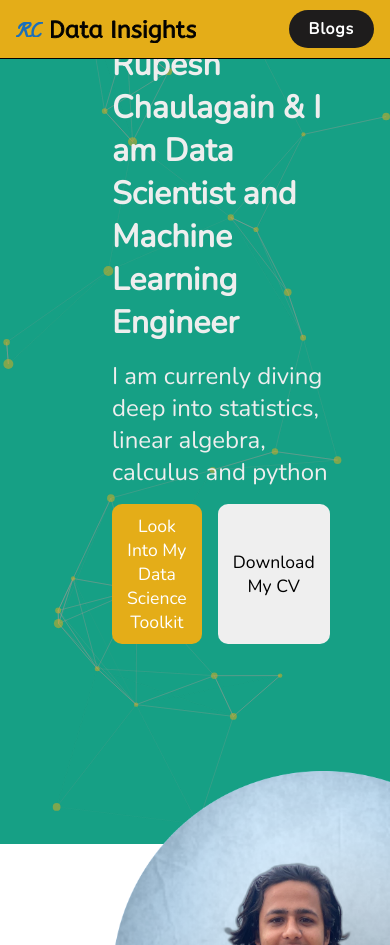
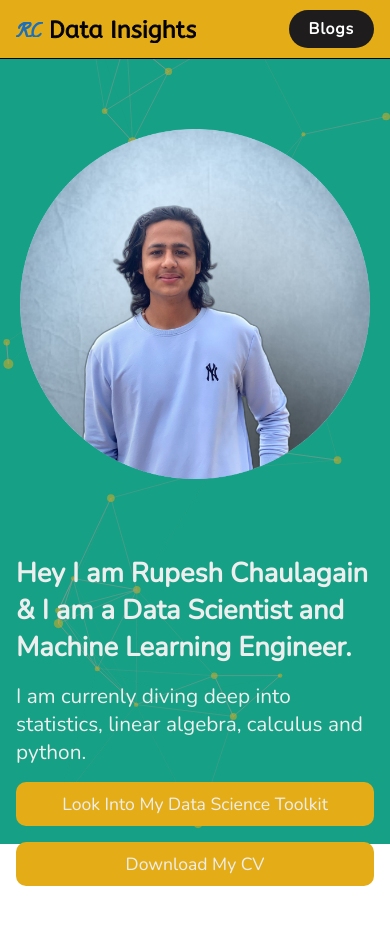
Before and after one commit to rupeshbug/personal_website, a Next.js app: page /about in a window 390 px wide. Before the commit the page ends 844 px from the top, so only its background shows below. Built offline with nearby package versions, Linux system fonts and the light colour scheme.

Commit message:
About page made responsive

```diff
--- a/package.json
+++ b/package.json
@@ -9,7 +9,6 @@
     "lint": "next lint"
   },
   "dependencies": {
-    "animate.css": "^4.1.1",
     "framer-motion": "^8.0.2",
     "next": "12.3.1",
     "react": "18.2.0",
--- a/pages/about.js
+++ b/pages/about.js
@@ -1,7 +1,6 @@
 /* eslint-disable @next/next/no-img-element */
 
 import styles from "../styles/About.module.css";
-import "animate.css";
 import { useCallback } from "react";
 import Particles from "react-tsparticles";
 import { loadFull } from "tsparticles";
@@ -11,15 +10,10 @@ import { motion } from "framer-motion";
 
 const About = () => {
   const particlesInit = useCallback(async (engine) => {
-    console.log(engine);
     // you can initiate the tsParticles instance (engine) here, adding custom shapes or presets
     // this loads the tsparticles package bundle, it's the easiest method for getting everything ready
     // starting from v2 you can add only the features you need reducing the bundle size
     await loadFull(engine);
-  }, []);
-
-  const particlesLoaded = useCallback(async (container) => {
-    await console.log(container);
   }, []);
 
   return (
@@ -99,71 +93,36 @@ const About = () => {
           detectRetina: true,
         }}
         init={particlesInit}
-        loaded={particlesLoaded}
       ></Particles>
       <motion.div
+        className={styles.container}
         initial={{ x: "100%", rotateY: 90 }}
         animate={{ x: 0, rotateY: 0 }}
         transition={{ duration: 1, ease: "easeOut" }}
-        style={{
-          position: "fixed",
-          zIndex: 10,
-          top: "0",
-          height: "100vh",
-          display: "flex",
-          alignItems: "center",
-          justifyContent: "space-between",
-          padding: "0 7rem",
-          flexWrap: "wrap",
-          color: "#EEEEEE",
-        }}
       >
-        <div style={{ flexBasis: "45%" }}>
-          <h2 style={{ fontSize: "2rem", fontWeight: "bold" }}>
-            Hey I am Rupesh Chaulagain & I am Data Scientist and Machine
-            Learning Engineer
+        <div className={styles.content}>
+          <h2 className={styles.intro}>
+            Hey I am Rupesh Chaulagain & I am a Data Scientist and Machine
+            Learning Engineer.
           </h2>
-          <p style={{ fontSize: "1.5rem", marginTop: "1rem" }}>
+          <p className={styles.introPara}>
             I am currenly diving deep into statistics, linear algebra, calculus
-            and python
+            and python.
           </p>
-          <div style={{ display: "flex" }}>
+          <div className={styles.buttons}>
             <Link href="/statistics">
-              <button
-                style={{
-                  marginTop: "1rem",
-                  padding: "10px 15px",
-                  border: "none",
-                  borderRadius: "10px",
-                  cursor: "pointer",
-                  backgroundColor: "rgb(228, 173, 24)",
-                  color: "white",
-                  fontSize: "1.1rem",
-                }}
-              >
+              <button className={styles.toolkitBtn}>
                 Look Into My Data Science Toolkit
               </button>
             </Link>
-            <button
-              style={{
-                marginTop: "1rem",
-                padding: "10px 15px",
-                border: "none",
-                borderRadius: "10px",
-                cursor: "pointer",
-                fontSize: "1.1rem",
-                marginLeft: "1rem",
-              }}
-            >
-              Download My CV
-            </button>
+            <button className={styles.cvBtn}>Download My CV</button>
           </div>
         </div>
-        <div style={{ height: "100%", flexBasis: "45%" }}>
+        <div className={styles.profile}>
           <img
+            className={styles.profileImg}
             src="/profile-pic.png"
             alt="photo"
-            style={{ marginTop: "2rem", height: "50%", marginTop: "30%" }}
           />
         </div>
       </motion.div>
--- a/styles/About.module.css
+++ b/styles/About.module.css
@@ -1,12 +1,97 @@
-/* .main {
-    margin-top: 4rem;
-    padding: 1rem 7rem;
-    background-image: linear-gradient( 174.2deg,  rgb(250, 230, 201) 7.1%, rgb(235, 247, 231) 67.4% );
+.container {
+    position: absolute;
+    z-index:  10;
+    top: 0;
+    min-height: 100vh;
+    display: flex;
+    align-items: center;
+    justify-content: space-around;
+    padding: 0 7rem;
+    color: #EEEEEE;
+}
 
-} */
+.content {
+    flex-basis: 45%;
+}
 
-.about {
-        display: flex;
-    align-items: center;
-    justify-content: space-between;
+.intro {
+    font-size: 2rem;
+    font-weight: bold;
 }
+
+.introPara {
+    font-size: 1.5rem;
+    margin-top: 1rem;
+}
+
+.buttons {
+    display: flex;
+    margin-top: 1rem;
+}
+
+.toolkitBtn {
+    padding: 10px 15px;
+    border: none;
+    border-radius: 10px;
+    cursor: pointer;
+    background-color: rgb(228, 173, 24);
+    font-size: 1.1rem;
+    color: #eeeeee;
+}
+
+.cvBtn {
+    padding: 10px 15px;
+    background-color: rgb(228, 173, 24);
+    border: none;
+    border-radius: 10px;
+    cursor: pointer;
+    font-size: 1.1rem;
+    margin-left: 1rem;
+    color: #eeeeee;
+}
+
+.profileImg {
+    height: 350px;
+}
+
+@media only screen and (max-width: 900px) {
+
+    .container {
+        flex-direction: column;
+        top: 12%;
+    }
+
+    .intro {
+        margin-top: 1rem;
+    }
+
+    .buttons {
+        flex-direction: column;
+    }
+
+    .cvBtn {
+        margin: 1rem 0 2rem 0;
+    }
+
+    .profile {
+        order: -1;
+    }
+
+}
+
+@media only screen and (max-width: 600px) {
+    .container {
+
+       flex-direction: column;
+       padding: 0 1rem;
+    }
+
+    .intro {
+        font-size: 1.7rem;
+    }
+
+    .introPara {
+        font-size: 1.3rem;
+    }
+
+}
```
